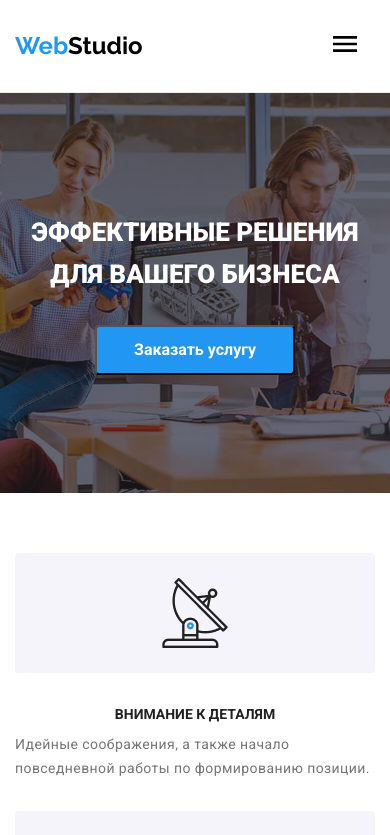
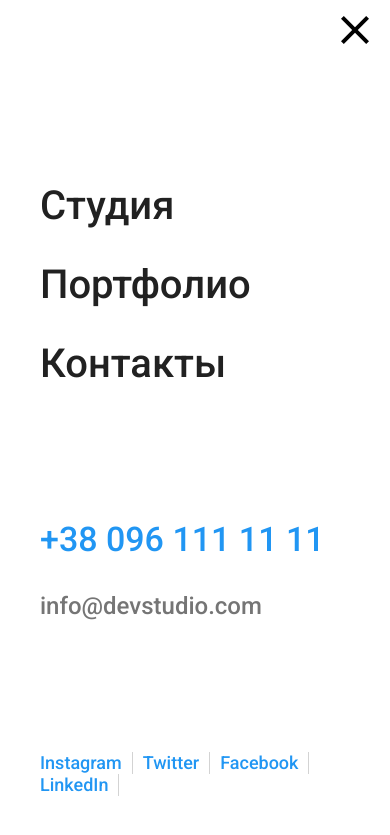
Before and after one commit to VyacheslavRus/goit-markup-hw-08, a plain HTML site: page index.html in a window 390 px wide. Both pictures are taken after a click on the button 345 px from the left and 46 px from the top of the page. Shown: the top 835 px of the page. Drawn offline with nearby package versions, Linux system fonts and the light colour scheme.

Commit message:
Add menu modal adaptive

```diff
--- a/index.html
+++ b/index.html
@@ -40,7 +40,7 @@
 
     <!-- Menu -->
 
-    <button class="button-menu">
+    <button class="button-menu" data-menu-open>
       <svg class="button-icon">
         <use href="./images/icon3/icon_menu.svg#icon_menu"></use>
       </svg>
@@ -399,9 +399,58 @@
     </footer>
 
 
-<!-- Модальное окно -->
+<!-- Модальное окно menu-->
 
-<!-- <div class="backdrop is-hidden" data-modal>
+<div class="backdrop-menu is-open" data-menu>
+  <div class="modal-menu">
+  <button class="button-menu-close" data-menu-close>
+    <svg class="icon-close-svg">
+      <use href="./images/icon3/Closed.svg#icon-close"></use>
+    </svg>
+  </button>
+
+  <ul class="modal-nav-list">
+    <li class="modal-nav-item">
+      <a href="./index.html" class="modal-nav-link">Студия</a>
+    </li>
+    <li class="modal-nav-item">
+      <a href="./portfolio.html" class="modal-nav-link">Портфолио</a>
+    </li>
+    <li class="modal-nav-item">
+      <a href="#" class="modal-nav-link">Контакты</a>
+    </li>
+  </ul>
+
+  <ul class="modal-connections-list">
+    <li class="modal-connections-item">
+      <a class="modal-connections-link tel" href="tel:+380961111111">+38 096 111 11 11</a>
+    </li>
+    <li class="modal-connections-item">
+      <a lang="en" class="modal-connections-link mail" href="mailto:info@devstudio.com">info@devstudio.com</a>
+    </li>
+  </ul>
+
+  <ul class="modal-social-list">
+    <li class="modal-social-item">
+      <p class="modal-social-text">Instagram</p>
+    </li>
+    <li class="modal-social-item">
+      <p class="modal-social-text">Twitter</p>
+    </li>
+    <li class="modal-social-item">
+      <p class="modal-social-text">Facebook</p>
+    </li>
+    <li class="modal-social-item">
+      <p class="modal-social-text">LinkedIn</p>
+    </li>
+  </ul>
+  </div>
+  </div>
+
+
+<!-- Модальное окно hero -->
+
+<div class="backdrop is-hidden" data-modal>
   <div class="modal">
     <button class="button-close" data-modal-close>
       <svg class="icon-close-svg">
@@ -446,7 +495,8 @@
   </div>
 </div>
 
-<script src="./js/modal.js"></script> -->
+<script src="./js/modal-menu.js"></script>
+<script src="./js/modal.js"></script>
 
 </body>
 </html>
--- /dev/null
+++ b/js/modal-menu.js
@@ -0,0 +1,14 @@
+(() => {
+  const refs = {
+    openMenuBtn: document.querySelector('[data-menu-open]'),
+    closeMenuBtn: document.querySelector('[data-menu-close]'),
+    menu: document.querySelector('[data-menu]'),
+  };
+
+  refs.openMenuBtn.addEventListener('click', toggleMenu);
+  refs.closeMenuBtn.addEventListener('click', toggleMenu);
+
+  function toggleMenu() {
+    refs.menu.classList.toggle('is-open');
+  }
+})();
--- /dev/null
+++ b/sass/components/_modal_menu.scss
@@ -0,0 +1,126 @@
+.backdrop-menu {
+  position: fixed;
+  top: 0%;
+  left: 0%;
+  width: 100%;
+  height: 100vh;
+  background: rgba(0, 0, 0, 0.2);
+}
+
+.backdrop-menu.is-open {
+  opacity: 0;
+  pointer-events: none;
+}
+
+.modal-menu {
+  display: flex;
+  justify-content: space-between;
+  flex-direction: column;
+
+  position: absolute;
+  width: 100%;
+  height: 100vh;
+  background: #ffffff;
+  box-shadow: 0px 4px 8px rgba(0, 0, 0, 0.04), 0px 2px 4px rgba(0, 0, 0, 0.08),
+    0px 1px 3px rgba(0, 0, 0, 0.16);
+}
+
+.button-menu-close {
+  width: 40px;
+  height: 40px;
+  background-color: white;
+  border: none;
+  display: flex;
+  justify-content: center;
+  align-items: center;
+  cursor: pointer;
+  margin-left: auto;
+  margin-top: 10px;
+  margin-right: 15px;
+}
+
+.button-menu-close {
+  &:hover,
+  &:focus {
+    fill: var(--accent-color);
+  }
+}
+
+.modal-nav-list {
+  font-weight: 500;
+  font-size: 40px;
+  line-height: 1.175;
+  letter-spacing: 2%;
+  color: var(--title-text-color);
+  margin-left: 40px;
+}
+
+.modal-nav-item {
+  &:not(:last-child) {
+    margin-bottom: 32px;
+  }
+
+  .modal-nav-link {
+    &:hover,
+    &:focus {
+      color: var(--accent-color);
+    }
+  }
+}
+
+.modal-nav-link {
+  display: inline-block;
+  text-decoration: none;
+  color: var(--title-text-color);
+}
+
+.modal-connections-list {
+  margin-left: 40px;
+}
+
+.modal-connections-item {
+  &:not(:last-child) {
+    margin-bottom: 32px;
+  }
+}
+
+.modal-connections-link {
+  text-decoration: none;
+  list-style: none;
+}
+
+.modal-connections-link.tel {
+  color: var(--accent-color);
+  font-weight: 500;
+  font-size: 34px;
+  line-height: 1.176;
+  letter-spacing: 2%;
+}
+
+.modal-connections-link.mail {
+  font-family: Roboto;
+  font-style: normal;
+  font-weight: 500;
+  font-size: 24px;
+  line-height: 1.17;
+  letter-spacing: 2%;
+  color: #757575;
+}
+
+.modal-social-list {
+  display: flex;
+  flex-wrap: wrap;
+  margin-bottom: 48px;
+  margin-left: 30px;
+}
+
+.modal-social-text {
+  font-weight: 500;
+  font-size: 18px;
+  line-height: 1.22;
+  letter-spacing: 2%;
+
+  color: var(--accent-color);
+  padding: 0 10px;
+  border-right: 1px solid rgba(33, 33, 33, 0.2);
+}
--- a/sass/layout/_header.scss
+++ b/sass/layout/_header.scss
@@ -38,6 +38,13 @@
 
   @media screen and (min-width: 768px) {
     display: none;
+  }
+}
+
+.button-menu .button-icon {
+  &:hover,
+  &:focus {
+    fill: var(--accent-color);
   }
 }
 
--- a/sass/main.scss
+++ b/sass/main.scss
@@ -11,3 +11,4 @@
 @import "./layout/portfolio_filter";
 @import "./layout/portfolio_projects";
 @import "./components/modal";
+@import "./components/modal_menu";
```
Also changed, not shown: css/main.css, css/main.min.css, 2 other files.
